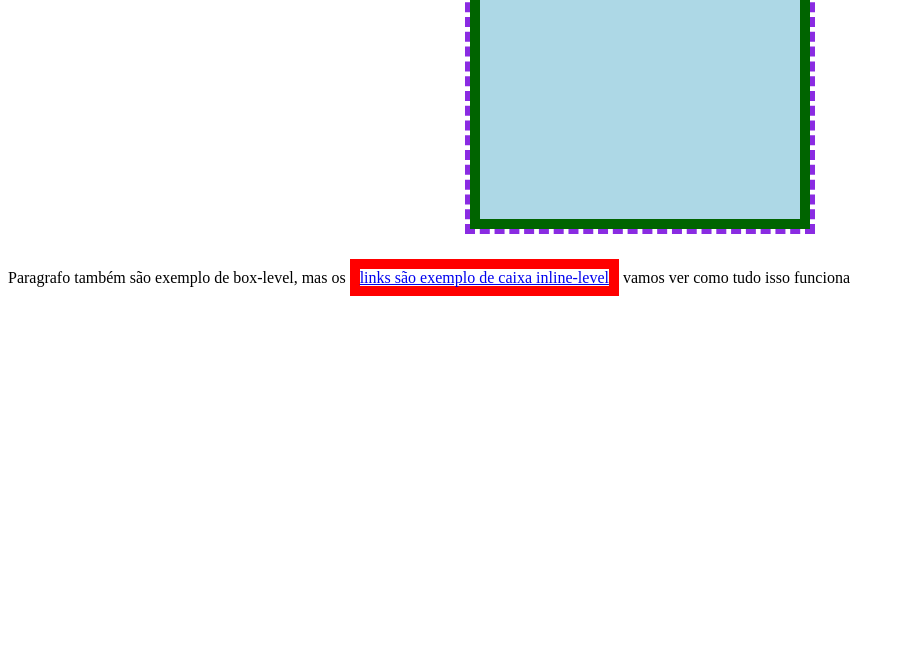
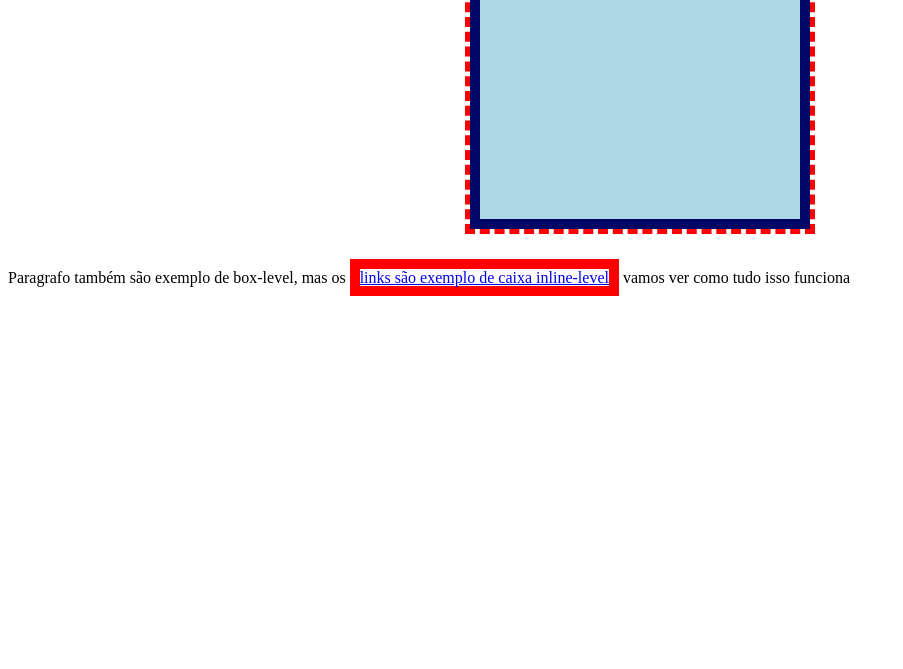
Before and after one commit to kazunin1/html-css, a plain HTML site: page modulo2/ex006/caixa.html in a window 1280 px wide. Shown: the part 131-800 px from the top of the page, without its empty margins (0-903 px from the left). Drawn offline with Linux system fonts and the light colour scheme.

Commit message:
novo modulo

```diff
--- a/modulo2/ex006/caixa.html
+++ b/modulo2/ex006/caixa.html
@@ -11,7 +11,7 @@
             height: 300px;
             width: 300px;
 
-            border: 10px solid darkgreen;
+            border: 10px solid rgb(0, 7, 100);
             /*simplificar
             border: tamanho tipo cor */
 
@@ -29,7 +29,7 @@
             /* auto para centralisar*/
             outline-width: 5px;
             outline-style: dashed;
-            outline-color: blueviolet;
+            outline-color: rgb(255, 0, 0);
 
         }
         a{
```
Also changed, not shown: modulo3/ex01/imagem/pattern001.png (added), modulo3/ex01/imagem/pattern002.png (added), modulo3/ex01/imagem/pattern003.png (added), modulo3/ex01/imagem/pattern004.png (added), modulo3/ex01/imagem/target001.png (added), modulo3/ex01/imagem/wallpaper001.jpg (added), modulo3/ex01/imagem/wallpaper002.jpg (added), modulo3/ex01/imagem/wallpaper003.jpg (added), modulo3/ex01/imagem/wallpaper004.jpg (added), modulo3/ex01/imagem/wallpaper005.jpg (added), modulo3/ex01/imagem/wallpaper006.jpg (added).
